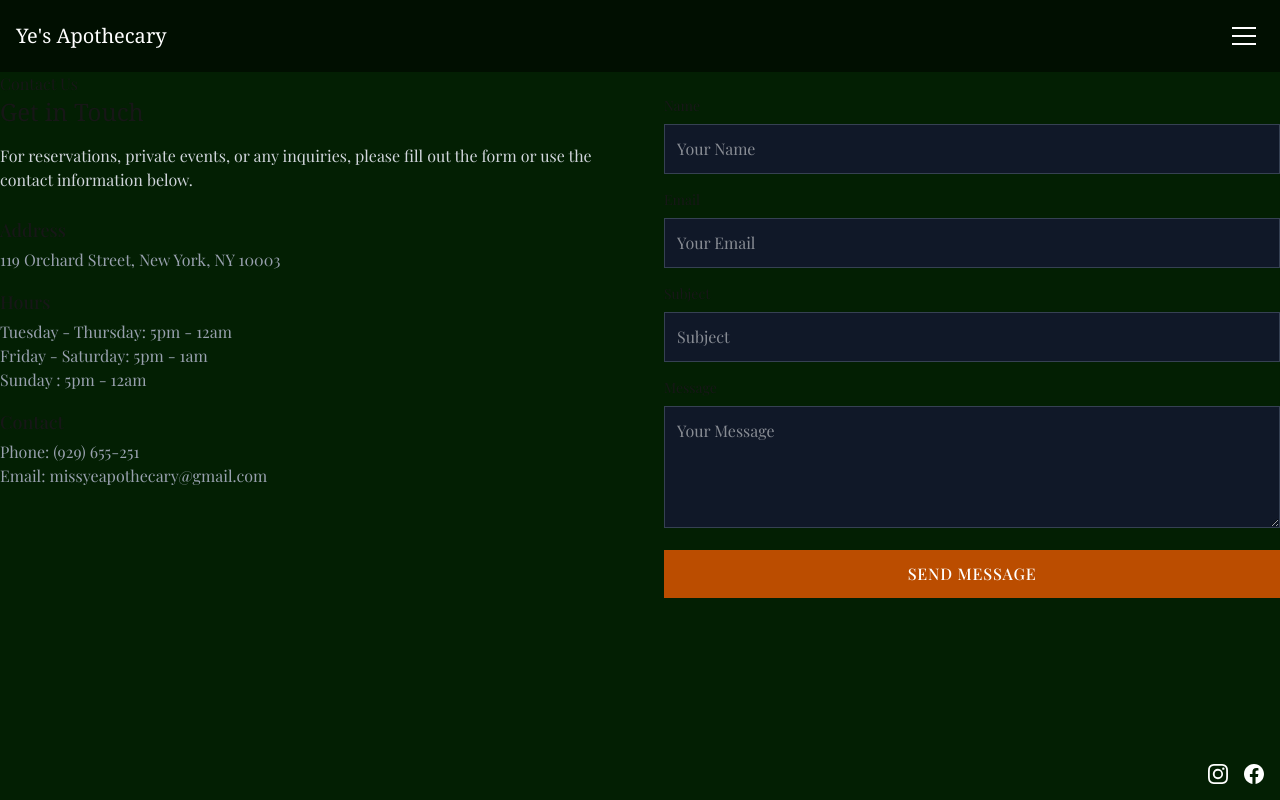
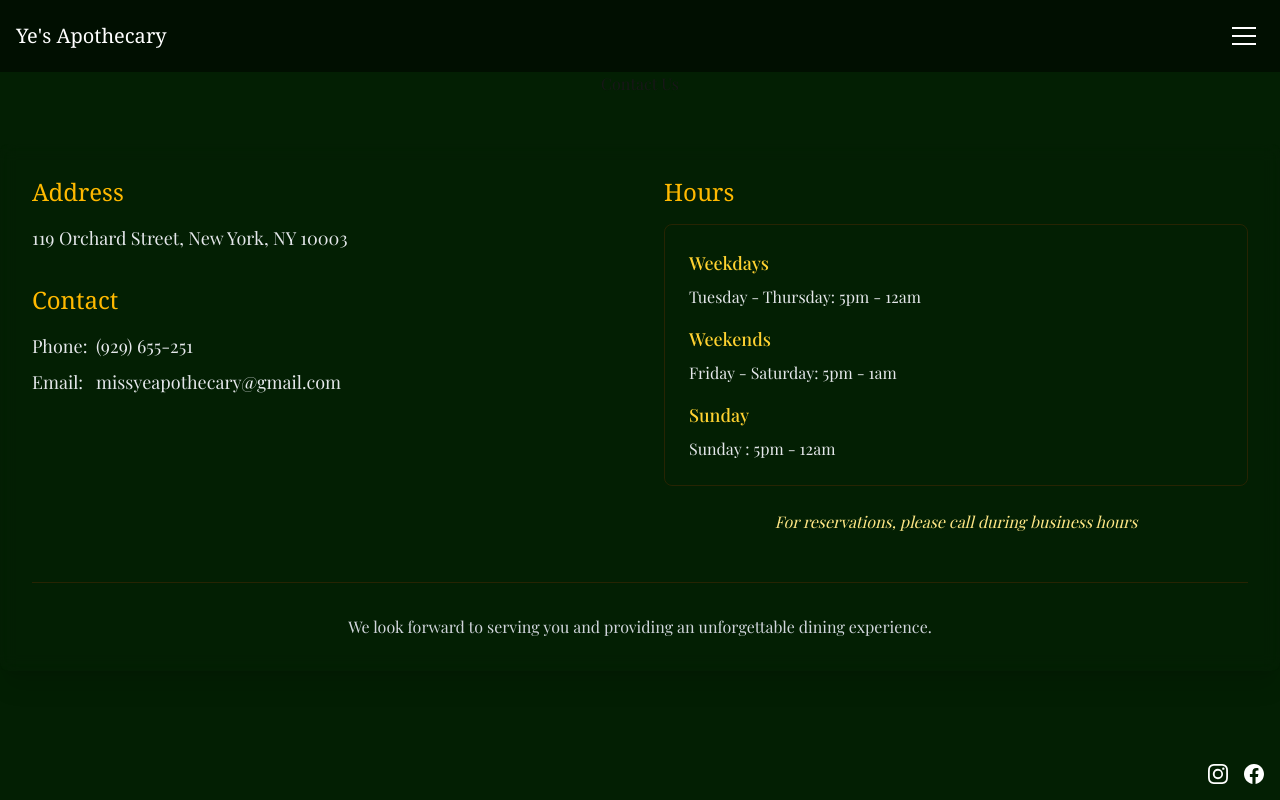
Before and after one commit to david-mackay/restaurant, a Next.js app: page /contact in a window 1280 px wide. Built offline with nearby package versions, Linux system fonts and the light colour scheme; no server answers; a web font is replaced by a local one.

Commit message:
Beautified

```diff
--- a/src/app/contact/page.tsx
+++ b/src/app/contact/page.tsx
@@ -1,84 +1,70 @@
 import { PageWrapper } from '@/components/layout/PageWrapper';
-import { Button } from '@/components/ui/Button';
 import { RESTAURANT_ADDRESS, RESTAURANT_PHONE, RESTAURANT_EMAIL, BUSINESS_HOURS } from '@/config';
 
 export default function Contact() {
   return (
-    <PageWrapper className="max-w-4xl">
-      <h1 className="section-title">Contact Us</h1>
+    <PageWrapper className="">
+      <h1 className="section-title text-center mb-12">Contact Us</h1>
 
+      <div className="bg-opacity-20 backdrop-blur-sm rounded-lg p-8 shadow-xl">
         <div className="grid grid-cols-1 md:grid-cols-2 gap-12">
+          <div className="space-y-8">
             <div>
-          <h2 className="text-2xl font-serif mb-4">Get in Touch</h2>
-          <p className="text-gray-300 mb-6">
-            For reservations, private events, or any inquiries, please fill out the form or use the contact information below.
-          </p>
-
-          <div className="space-y-4 mb-8">
-            <div>
-              <h3 className="text-lg font-medium mb-1">Address</h3>
-              <p className="text-gray-400">{RESTAURANT_ADDRESS}</p>
+              <h2 className="text-2xl font-serif mb-4 text-amber-400">Address</h2>
+              <p className="text-gray-200 text-lg">{RESTAURANT_ADDRESS}</p>
             </div>
 
             <div>
-              <h3 className="text-lg font-medium mb-1">Hours</h3>
-              <p className="text-gray-400">{BUSINESS_HOURS.weekday}</p>
-              <p className="text-gray-400">{BUSINESS_HOURS.weekend}</p>
-              <p className="text-gray-400">{BUSINESS_HOURS.sundayMonday}</p>
-            </div>
-
-            <div>
-              <h3 className="text-lg font-medium mb-1">Contact</h3>
-              <p className="text-gray-400">Phone: {RESTAURANT_PHONE}</p>
-              <p className="text-gray-400">Email: {RESTAURANT_EMAIL}</p>
+              <h2 className="text-2xl font-serif mb-4 text-amber-400">Contact</h2>
+              <div className="space-y-2">
+                <p className="text-gray-200 text-lg">
+                  <span className="inline-block w-16">Phone:</span>
+                  <a href={`tel:${RESTAURANT_PHONE}`} className="hover:text-amber-400 transition-colors">
+                    {RESTAURANT_PHONE}
+                  </a>
+                </p>
+                <p className="text-gray-200 text-lg">
+                  <span className="inline-block w-16">Email:</span>
+                  <a href={`mailto:${RESTAURANT_EMAIL}`} className="hover:text-amber-400 transition-colors">
+                    {RESTAURANT_EMAIL}
+                  </a>
+                </p>
               </div>
             </div>
           </div>
 
-        <div>
-          <form className="space-y-4">
-            <div>
-              <label htmlFor="name" className="block mb-2 text-sm">Name</label>
-              <input
-                type="text"
-                id="name"
-                className="w-full p-3 bg-gray-900 border border-gray-700 text-white focus:border-amber-700 focus:outline-none"
-                placeholder="Your Name"
-              />
+          <div className="space-y-6">
+            <h2 className="text-2xl font-serif mb-4 text-amber-400">Hours</h2>
+
+            <div className="bg-opacity-30 rounded-lg p-6 border border-amber-900/30">
+              <div className="mb-4">
+                <h3 className="text-lg font-medium mb-2 text-amber-300">Weekdays</h3>
+                <p className="text-gray-200">{BUSINESS_HOURS.weekday}</p>
+              </div>
+
+              <div className="mb-4">
+                <h3 className="text-lg font-medium mb-2 text-amber-300">Weekends</h3>
+                <p className="text-gray-200">{BUSINESS_HOURS.weekend}</p>
               </div>
 
               <div>
-              <label htmlFor="email" className="block mb-2 text-sm">Email</label>
-              <input
-                type="email"
-                id="email"
-                className="w-full p-3 bg-gray-900 border border-gray-700 text-white focus:border-amber-700 focus:outline-none"
-                placeholder="Your Email"
-              />
+                <h3 className="text-lg font-medium mb-2 text-amber-300">Sunday</h3>
+                <p className="text-gray-200">{BUSINESS_HOURS.sundayMonday}</p>
+              </div>
             </div>
 
-            <div>
-              <label htmlFor="subject" className="block mb-2 text-sm">Subject</label>
-              <input
-                type="text"
-                id="subject"
-                className="w-full p-3 bg-gray-900 border border-gray-700 text-white focus:border-amber-700 focus:outline-none"
-                placeholder="Subject"
-              />
+            <div className="text-center mt-6">
+              <p className="text-amber-200 italic">
+                For reservations, please call during business hours
+              </p>
+            </div>
+          </div>
         </div>
 
-            <div>
-              <label htmlFor="message" className="block mb-2 text-sm">Message</label>
-              <textarea
-                id="message"
-                rows={4}
-                className="w-full p-3 bg-gray-900 border border-gray-700 text-white focus:border-amber-700 focus:outline-none"
-                placeholder="Your Message"
-              ></textarea>
-            </div>
-
-            <Button variant="primary" fullWidth>Send Message</Button>
-          </form>
+        <div className="mt-12 pt-8 border-t border-amber-900/30 text-center">
+          <p className="text-gray-300">
+            We look forward to serving you and providing an unforgettable dining experience.
+          </p>
         </div>
       </div>
     </PageWrapper>
--- a/src/components/layout/PageWrapper.tsx
+++ b/src/components/layout/PageWrapper.tsx
@@ -8,7 +8,7 @@ interface PageWrapperProps {
 
 export const PageWrapper = ({ children, className = '' }: PageWrapperProps) => {
   return (
-    <main className={`min-h-screen overflow-hidden max-w-7xl mx-auto ${className}`}>
+    <main className={`min-h-screen overflow-hidden ${className}`}>
       <Header />
       {children}
     </main>
```
Lines whose indentation alone changed are shown as unchanged.
